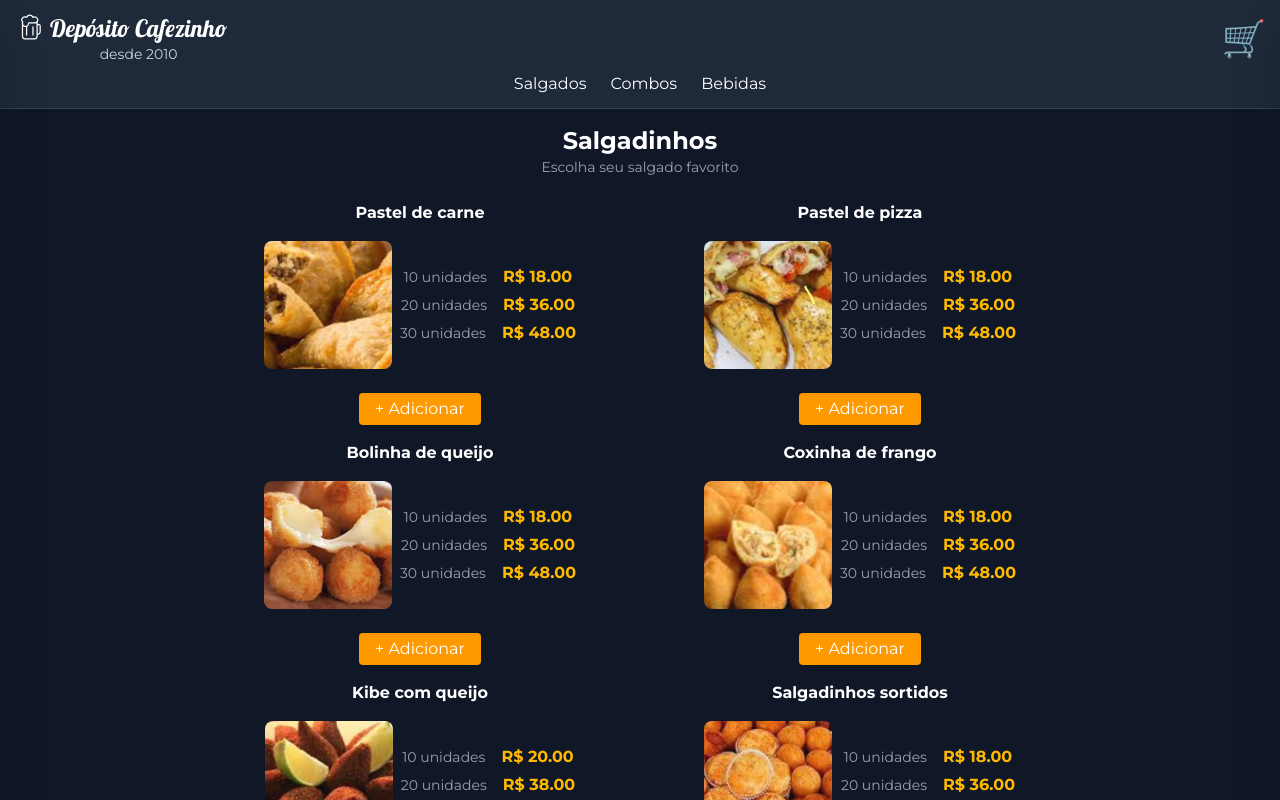
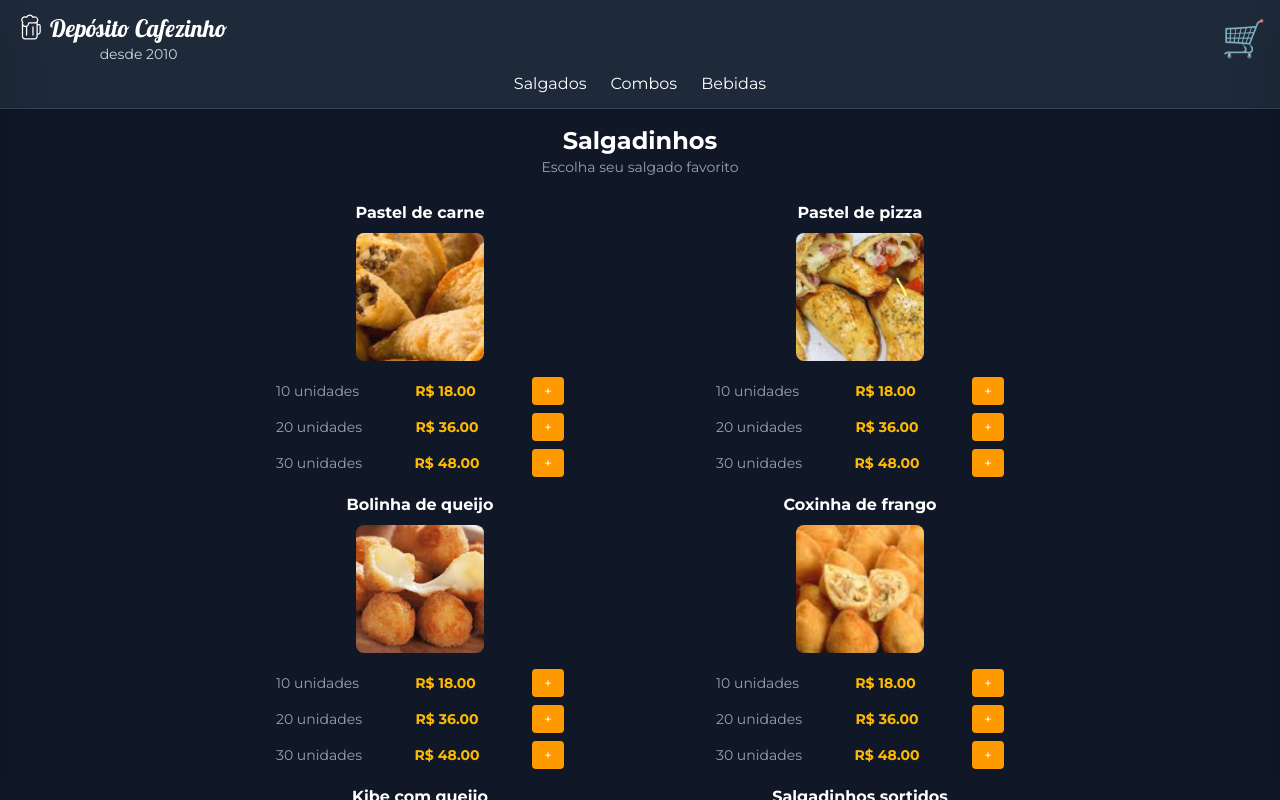
Before and after one commit to flavio16silva/deposito-cafezinho-react, a React (Vite) app: page /salgados in a window 1280 px wide. Shown: the top 800 px of the page. Built offline with nearby package versions, Linux system fonts and the light colour scheme.

Commit message:
Salgados:Novo layout para melhorar interação

```diff
--- a/src/components/salgados.jsx
+++ b/src/components/salgados.jsx
@@ -35,47 +35,77 @@ const Salgados = () => {
           <div className="grid grid-cols-1 md:grid-cols-2 gap-4">
             {salgadinhos.map(item => (
               <div key={item.id} className="text-center">
+
+                {/* Nome do produto */}
                 <h3 className="text-white font-bold text-base">{item.nome}</h3>
-                <div className="p-4">
 
-                  <div className="mt-0 space-y-1">
-                    <div className="flex justify-center items-center gap-2 md:gap-2">
-                      <div className="w-24 h-24 md:w-32 md:h-32">
+                {/* Imagem */}
+                <div className="flex justify-center mt-2">
+                  <div className="w-32 h-32">
                     <img className="w-full h-full object-cover rounded-lg" src={imagens[item.nome]} alt="" />
                   </div>
-
-                      <div className="space-y-0 md:space-y-1 py-0 md:py-1">
-                        <div className="flex justify-center items-center gap-4">
-                          <div className="text-gray-400 text-sm">10 unidades</div>
-                          <div className="text-amber-400 font-bold">R$ {item.preco10.toFixed(2)}</div>
                 </div>
 
-                        <div className="flex justify-center items-center gap-4">
-                          <div className="text-gray-400 text-sm">20 unidades</div>
-                          <div className="text-amber-400 font-bold">R$ {item.preco20.toFixed(2)}</div>
+                {/* Preços com botões */}
+                <div className="space-y-2 mt-4">
+
+                  {/* 10 unidades */}
+                  <div className="flex justify-between items-center gap-2 px-4 max-w-xs mx-auto">
+                    <span className="text-gray-400 text-sm whitespace-nowrap">10 unidades</span>
+                    <span className="text-amber-400 font-bold text-sm whitespace-nowrap">R$ {item.preco10.toFixed(2)}</span>
+                    <button
+                      onClick={() => adicionar({
+                        id: `${item.id}-10`,
+                        nome: `${item.nome} (10 und)`,
+                        unidades: 10,
+                        quantidade: 1,
+                        precoUnitario: item.preco10 / 10,
+                        total: item.preco10
+                      })}
+                      className="bg-amber-500 text-white px-3 py-1 rounded text-sm hover:bg-amber-400 whitespace-nowrap"
+                    >
+                      +
+                    </button>
                   </div>
 
-                        <div className="flex justify-center items-center gap-4">
-                          <div className="text-gray-400 text-sm">30 unidades</div>
-                          <div className="text-amber-400 font-bold">R$ {item.preco30.toFixed(2)}</div>
-                        </div>
-                      </div>
-                    </div>
-                  </div>
-                </div>
-                <div className="flex justify-center mt-2">
+                  {/* 20 unidades */}
+                  <div className="flex justify-between items-center gap-2 px-4 max-w-xs mx-auto">
+                    <span className="text-gray-400 text-sm whitespace-nowrap">20 unidades</span>
+                    <span className="text-amber-400 font-bold text-sm whitespace-nowrap">R$ {item.preco20.toFixed(2)}</span>
                     <button
                       onClick={() => adicionar({
-                      id: item.id,
-                      nome: item.nome,
+                        id: `${item.id}-20`,
+                        nome: `${item.nome} (20 und)`,
+                        unidades: 20,
                         quantidade: 1,
-                      precoUnitario: item.preco10 / 10,
-                      total: item.preco10 / 10
+                        precoUnitario: item.preco20 / 20,
+                        total: item.preco20
                       })}
-                    className="bg-amber-500 text-white px-4 py-1 rounded hover:bg-amber-400"
+                      className="bg-amber-500 text-white px-3 py-1 rounded text-sm hover:bg-amber-400 whitespace-nowrap"
                     >
-                    + Adicionar
+                      +
                     </button>
+                  </div>
+
+                  {/* 30 unidades */}
+                  <div className="flex justify-between items-center gap-2 px-4 max-w-xs mx-auto">
+                    <span className="text-gray-400 text-sm whitespace-nowrap">30 unidades</span>
+                    <span className="text-amber-400 font-bold text-sm whitespace-nowrap">R$ {item.preco30.toFixed(2)}</span>
+                    <button
+                      onClick={() => adicionar({
+                        id: `${item.id}-30`,
+                        nome: `${item.nome} (30 und)`,
+                        unidades: 30,
+                        quantidade: 1,
+                        precoUnitario: item.preco30 / 30,
+                        total: item.preco30
+                      })}
+                      className="bg-amber-500 text-white px-3 py-1 rounded text-sm hover:bg-amber-400 whitespace-nowrap"
+                    >
+                      +
+                    </button>
+                  </div>
+
                 </div>
               </div>
             ))}
```
Lines whose indentation alone changed are shown as unchanged.
